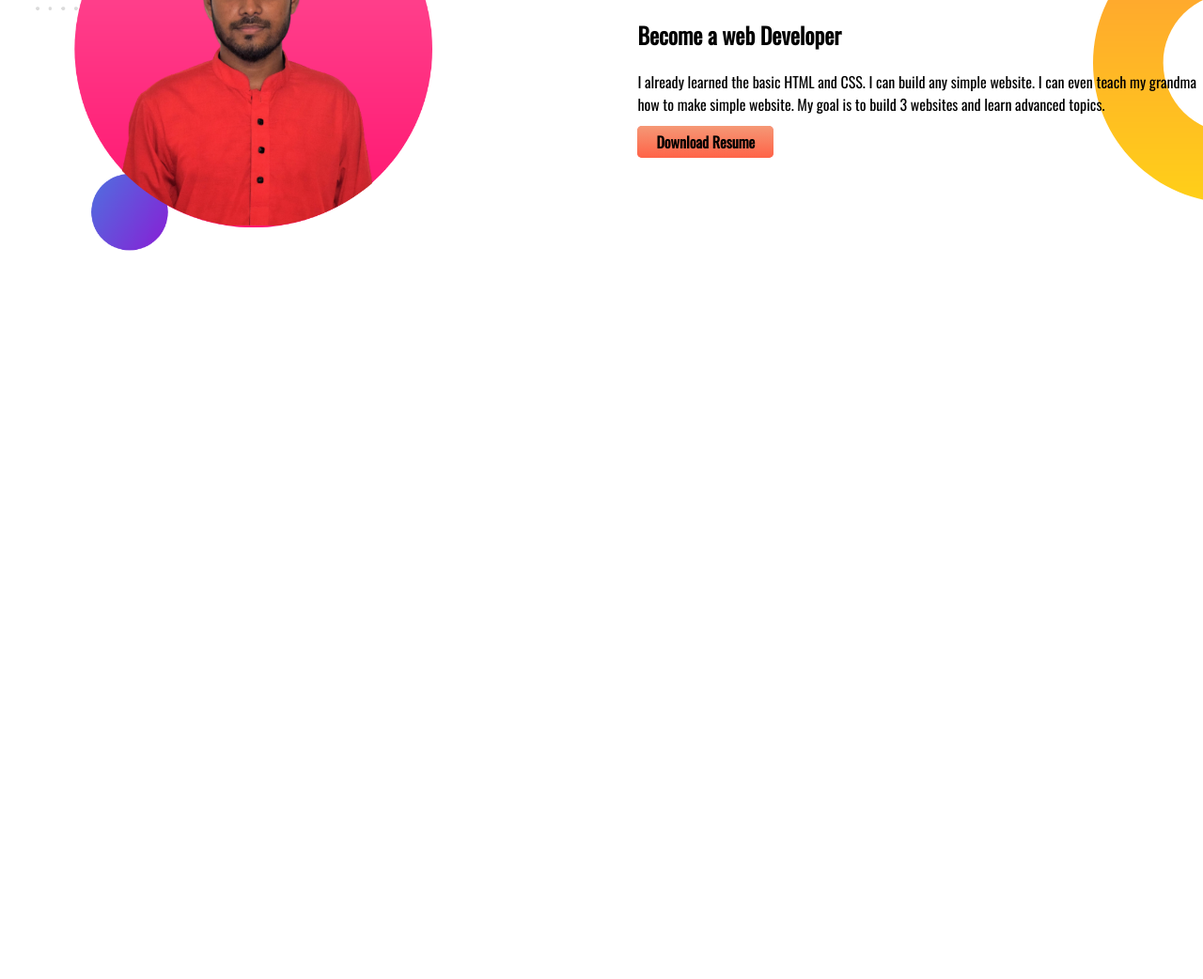
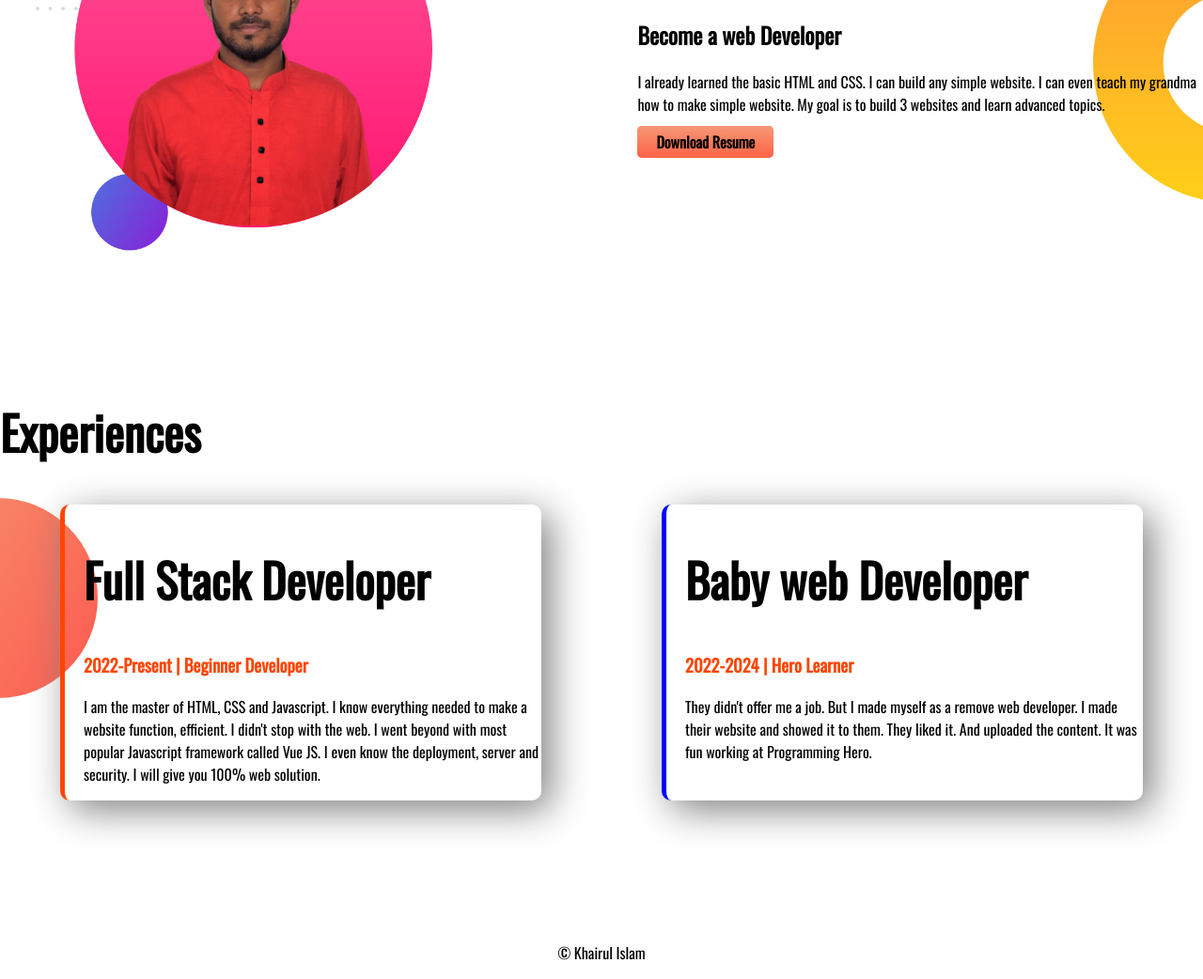
Before and after one commit to khairulislam9964/My-Portfolio, a plain HTML site: page index.html in a window 1280 px wide. Shown: the part 718-1760 px from the top of the page at 94% size. Before the commit the page ends 990 px from the top, so only its background shows below. Drawn offline with nearby package versions, Linux system fonts and the light colour scheme.

Commit message:
bottom and footer added

```diff
--- a/index.html
+++ b/index.html
@@ -13,7 +13,8 @@
 </head>
 
 <body>
-    <section class="top-banner">
+    <!--top section-->
+    <section class="top-banner flexible-container">
         <div class="half-width">
             <h1>Welcome To</h1>
             <h1><span class="colorful">Khairul Islam</span> World!</h1>
@@ -28,17 +29,47 @@
             <img src="images/khairul.png" alt="photo of khairul islam">
         </div>
     </section>
-    <section class="middle-banner">
+
+    <!--middle section-->
+    <section class="middle-banner flexible-container ">
         <div class="half-width">
             <img src="images/khairul-big.png" alt="photo of khairul islam">
         </div>
         <div class="half-width">
             <h1>Dream Big</h1>
             <h2>Become a web Developer</h2>
-            <p>I already learned the basic HTML and CSS. I can build any simple website. I can even teach my grandma how to make simple website. My goal is to build 3 websites and learn advanced topics.</p>
+            <p>I already learned the basic HTML and CSS. I can build any simple website. I can even teach my grandma how
+                to make simple website. My goal is to build 3 websites and learn advanced topics.</p>
             <a class="Resume-button" href="" target="_blank">Download Resume</a>
         </div>
     </section>
+
+    <!--bottom section-->
+    <section class="experience">
+        <h1>Experiences</h1>
+
+        <div class="flexible-container">
+            <div id="full-stack-dev"  class="experience-item">
+                <h1>Full Stack Developer</h1>
+                <h3><span class="colorful">2022-Present | Beginner Developer</span></h3>
+                <p>I am the master of HTML, CSS and Javascript. I know everything needed to make a website function,
+                    efficient. I didn't stop with the web. I went beyond with most popular Javascript framework called
+                    Vue JS. I even know the deployment, server and security. I will give you 100% web solution.</p>
+            </div>
+
+            <div class="experience-item">
+                <h1>Baby web Developer</h1>
+                <h3><span class="colorful">2022-2024 | Hero Learner</span></h3>
+                <p>They didn't offer me a job. But I made myself as a remove web developer. I made their website and
+                    showed it to them. They liked it. And uploaded the content. It was fun working at Programming Hero.
+                </p>
+            </div>
+        </div>
+
+    </section>
 </body>
+<footer>
+    <p>© Khairul Islam</p>
+</footer>
 
 </html>
--- a/style.css
+++ b/style.css
@@ -1,4 +1,5 @@
 *
+/*part of top*/
 body{
     font-family: 'Oswald', sans-serif;
     margin: 0;
@@ -9,8 +10,9 @@ h1{
 .colorful{
     color: orangered;
 }
-section{
+.flexible-container{
     display: flex;
+    margin-bottom: 150px;
 }
 .half-width{
     width: 50%;
@@ -32,8 +34,9 @@ section{
     background-image: url(images/top-banner.png);
     background-repeat: no-repeat;
 }
+
+/*part of middle*/
 .middle-banner{
-    margin-top: 150px;
     background-image: url(images/dream-bg.png);
 background-position: right;
     background-repeat:no-repeat;
@@ -47,3 +50,28 @@ background-position: right;
     padding: 5px 20px;
     background-image:linear-gradient(rgb(245, 152, 118),tomato)
 }
+
+/*Part of bottom*/
+.experience{
+    background-image: url(images/exp-bg.png);
+    background-repeat: no-repeat;
+    background-position: left;
+}
+
+.experience-item{
+    width: 40%;
+    margin-left: 5%;
+    margin-right: 5%;
+    padding-left: 20px;
+    border-radius: 10px;
+    box-shadow: 10px 10px 40px gray;
+    border-left: 5px solid blue;
+
+}
+#full-stack-dev{
+    border-left:5px solid orangered ;
+}
+/*footer*/
+footer{
+    text-align: center;
+}
```
